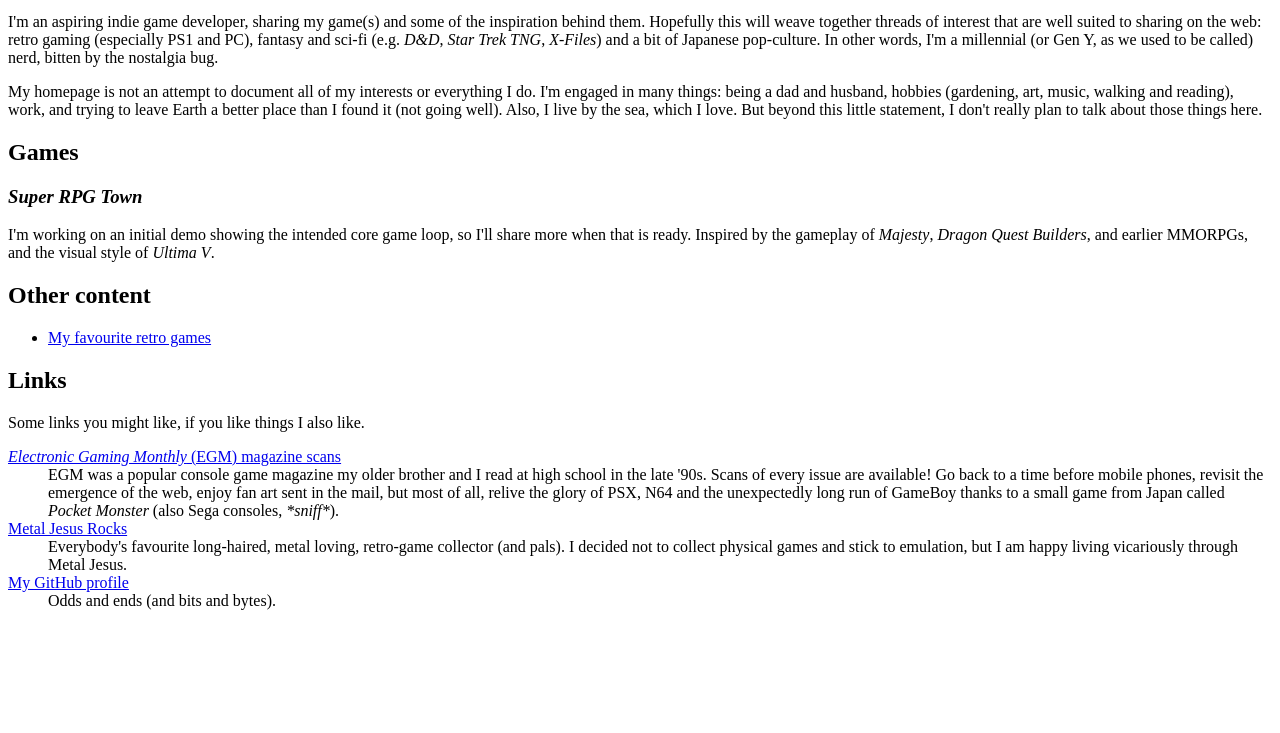
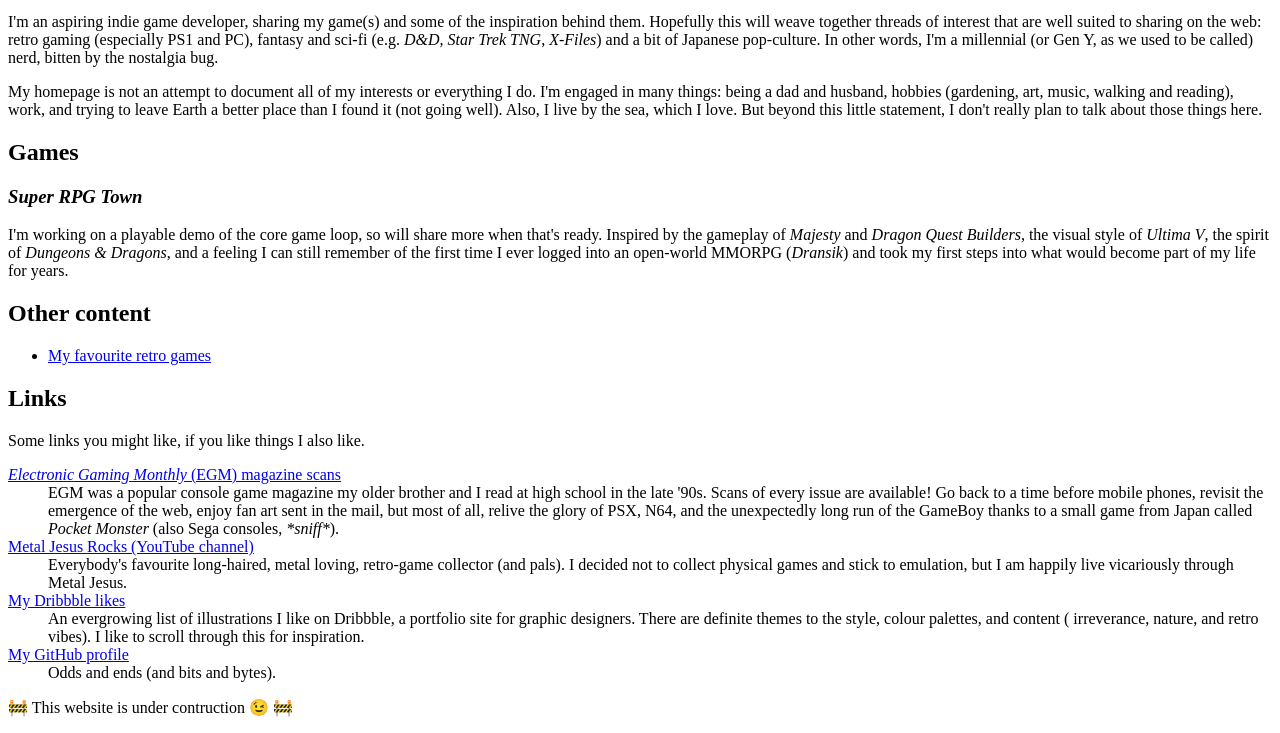
Before and after one commit to cbotman/cbotman.github.io, a plain HTML site: page index.html in a window 1280 px wide. Shown: the part 101-834 px from the top of the page. Before the commit the page ends 800 px from the top, so only its background shows below. Drawn offline with Linux system fonts and the light colour scheme.

Commit message:
Content updates.

```diff
--- a/index.html
+++ b/index.html
@@ -35,10 +35,14 @@
         <h2>Games</h2>
         <h3><em>Super RPG Town</em></h3>
         <p>
-            I'm working on an initial demo showing the intended core game loop,
-            so I'll share more when that is ready. Inspired by the gameplay of
-            <em>Majesty</em>, <em>Dragon Quest Builders</em>, and earlier
-            MMORPGs, and the visual style of <em>Ultima V</em>.
+            I'm working on a playable demo of the core game loop, so will share
+            more when that's ready. Inspired by the gameplay of
+            <em>Majesty</em> and <em>Dragon Quest Builders</em>, the visual
+            style of <em>Ultima V</em>, the spirit of
+            <em>Dungeons &amp; Dragons</em>, and a feeling I can still remember
+            of the first time I ever logged into an open-world MMORPG
+            (<em>Dransik</em>) and took my first steps into what would become
+            part of my life for years.
         </p>
         <h2>Other content</h2>
         <ul>
@@ -57,6 +61,12 @@
         <h2>Links</h2>
         <p>Some links you might like, if you like things I also like.</p>
         <dl>
+            <!-- <dt>
+                <a href="https://www.youtube.com/@seseragistudio"
+                    >Dave Bull (YouTube channel)</a
+                >
+            </dt>
+            <dd>...</dd> -->
             <dt>
                 <a
                     href="https://retrocdn.net/Category:Electronic_Gaming_Monthly_scans"
@@ -68,25 +78,39 @@
                 read at high school in the late '90s. Scans of every issue are
                 available! Go back to a time before mobile phones, revisit the
                 emergence of the web, enjoy fan art sent in the mail, but most
-                of all, relive the glory of PSX, N64 and the unexpectedly long
-                run of GameBoy thanks to a small game from Japan called
+                of all, relive the glory of PSX, N64, and the unexpectedly long
+                run of the GameBoy thanks to a small game from Japan called
                 <em>Pocket Monster</em> (also Sega consoles, <em>*sniff*</em>).
             </dd>
             <dt>
                 <a href="https://www.youtube.com/@MetalJesusRocks"
-                    >Metal Jesus Rocks</a
+                    >Metal Jesus Rocks (YouTube channel)</a
                 >
             </dt>
             <dd>
                 Everybody's favourite long-haired, metal loving, retro-game
                 collector (and pals). I decided not to collect physical games
-                and stick to emulation, but I am happy living vicariously
+                and stick to emulation, but I am happily live vicariously
                 through Metal Jesus.
             </dd>
+            <dt>
+                <a href="https://dribbble.com/botman/likes"
+                    >My Dribbble likes</a
+                >
+            </dt>
+            <dd>
+                An evergrowing list of illustrations I like on Dribbble, a
+                portfolio site for graphic designers. There are definite themes
+                to the style, colour palettes, and content ( irreverance,
+                nature, and retro vibes). I like to scroll through this for
+                inspiration.
+            </dd>
+
             <dt>
                 <a href="https://github.com/cbotman">My GitHub profile</a>
             </dt>
             <dd>Odds and ends (and bits and bytes).</dd>
         </dl>
+        <p>🚧 This website is under contruction 😉 🚧</p>
     </body>
 </html>
```
Also changed, not shown: favourite-retro-games.html (+16 -4 lines), favourite-illustrated-kids-books.html (renamed from illustrated-kids-books.html).
